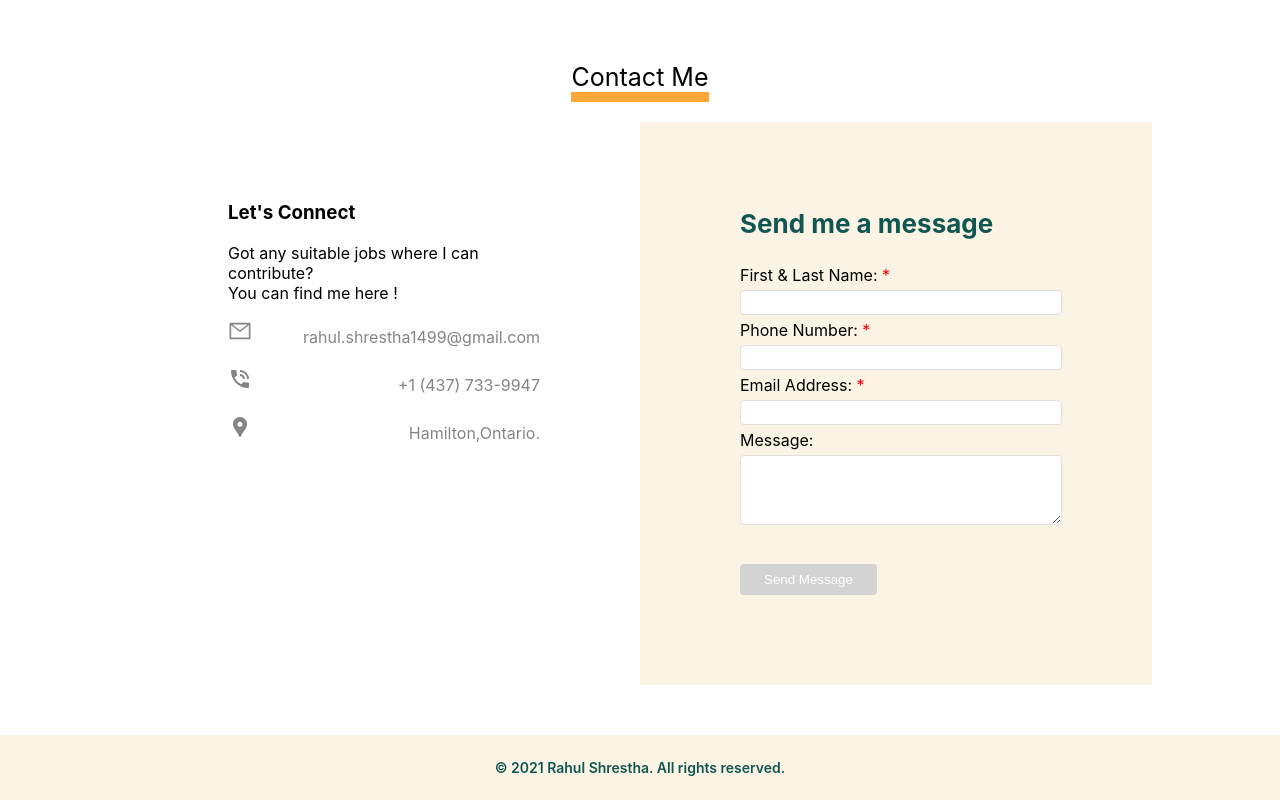
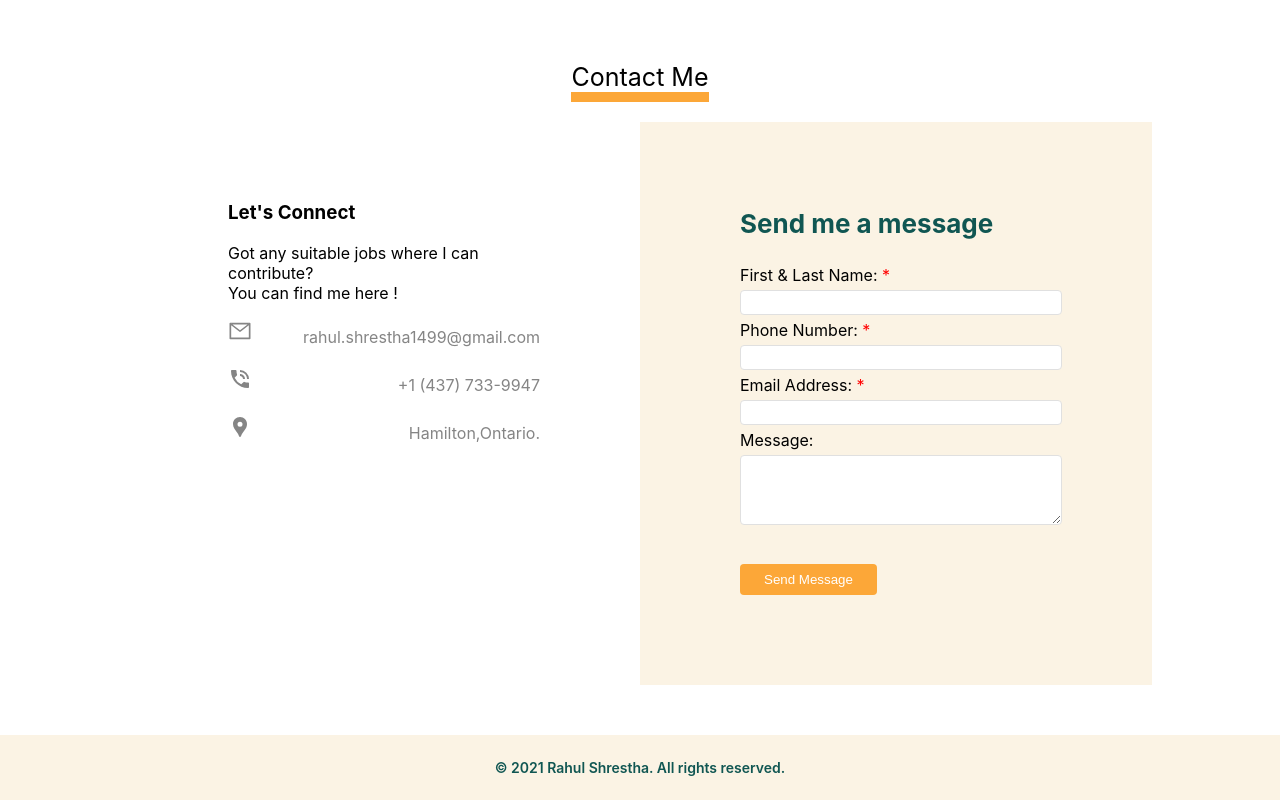
Before and after one commit to MernRash/resume-portfolio, a React (Create React App) app: page / in a window 1280 px wide. Shown: the part 3577-4377 px from the top of the page. Built offline with nearby package versions, Linux system fonts and the light colour scheme.

Commit message:
Updated Contact Form

```diff
--- a/package.json
+++ b/package.json
@@ -6,6 +6,7 @@
     "@testing-library/jest-dom": "^5.11.4",
     "@testing-library/react": "^11.1.0",
     "@testing-library/user-event": "^12.1.10",
+    "emailjs-com": "^3.2.0",
     "react": "^18.2.0",
     "react-dom": "^17.0.2",
     "react-icons": "^4.3.1",
--- a/src/components/contact/contact.js
+++ b/src/components/contact/contact.js
@@ -2,6 +2,8 @@ import React, { Component } from "react";
 import { AiOutlineMail } from "react-icons/ai";
 import { MdPhoneInTalk, MdLocationPin } from "react-icons/md";
 import swal from "sweetalert";
+import emailjs from 'emailjs-com';
+
 import "./contact.css";
 
 class Contact extends Component {
@@ -9,6 +11,7 @@ class Contact extends Component {
     name: "",
     contact: "",
     email: "",
+    message:"",
   };
 
   messege = () => {
@@ -25,16 +28,31 @@ class Contact extends Component {
 
   handleForm = (e) => {
     e.preventDefault();
-    this.setState({ name: "", contact: "", email: "" });
-    this.messege();
-  };
+
+    emailjs.sendForm('service_paj1dwg', 'template_ztdn29w', e.target, 'yauCcxjD43YUEJV8O')
+      .then((result) => {
+          console.log(result.text);
+          swal({
+              title: "Thank You!",
+              text: "Your message has been successfully sent.",
+              icon: "success",
+              button: "Back",
+          });
+          this.setState({ name: "", contact: "", email: "",message:"" });
+          this.messege();
+      }, (error) => {
+          console.log(error.text);
+          swal({
+              title: "Failed to send",
+              text: "Unfortunately, there was an issue sending your message. Please try again later.",
+              icon: "error",
+              button: "Back",
+          });
+      });
+};
+
 
   render() {
-    const btn =
-      this.state.name.length < 1 ||
-      this.state.contact.length < 1 ||
-      this.state.email.length < 1;
-
     return (
       <div className="contact-container" id="Contact">
         <span id="contact-head">Contact Me</span>
@@ -63,13 +81,14 @@ class Contact extends Component {
           </div>
           <div className="query-send-box">
             <h3>Send me a message</h3>
-            <form>
+            <form onSubmit={this.handleForm}>
               First {"&"} Last Name: <span>*</span>
               <br />
               <input
                 type="text"
                 autoComplete="off"
                 value={this.state.name}
+                name="from_name"
                 onChange={this.inputChange}
                 id="name"
               />
@@ -78,7 +97,7 @@ class Contact extends Component {
               <br />
               <input
                 type="tel"
-                pattern="[0-9]{3} [0-9]{3} [0-9]{4}"
+                pattern="[0-9]{3}[0-9]{3}[0-9]{4}"
                 autoComplete="off"
                 value={this.state.contact}
                 onChange={this.inputChange}
@@ -90,15 +109,16 @@ class Contact extends Component {
               <input
                 type="email"
                 value={this.state.email}
+                name="reply_to"
                 onChange={this.inputChange}
                 id="email"
               />
               <br />
               Message:
               <br />
-              <textarea rows="4" />
+              <textarea rows="4" id="message" value={this.state.message} onChange={this.inputChange} name="message" />
               <br />
-              <button onClick={this.handleForm} disabled={btn}>
+              <button>
                 Send Message
               </button>
             </form>
```
Also changed, not shown: 2 other files (tests, documents, lock files or other folders).
